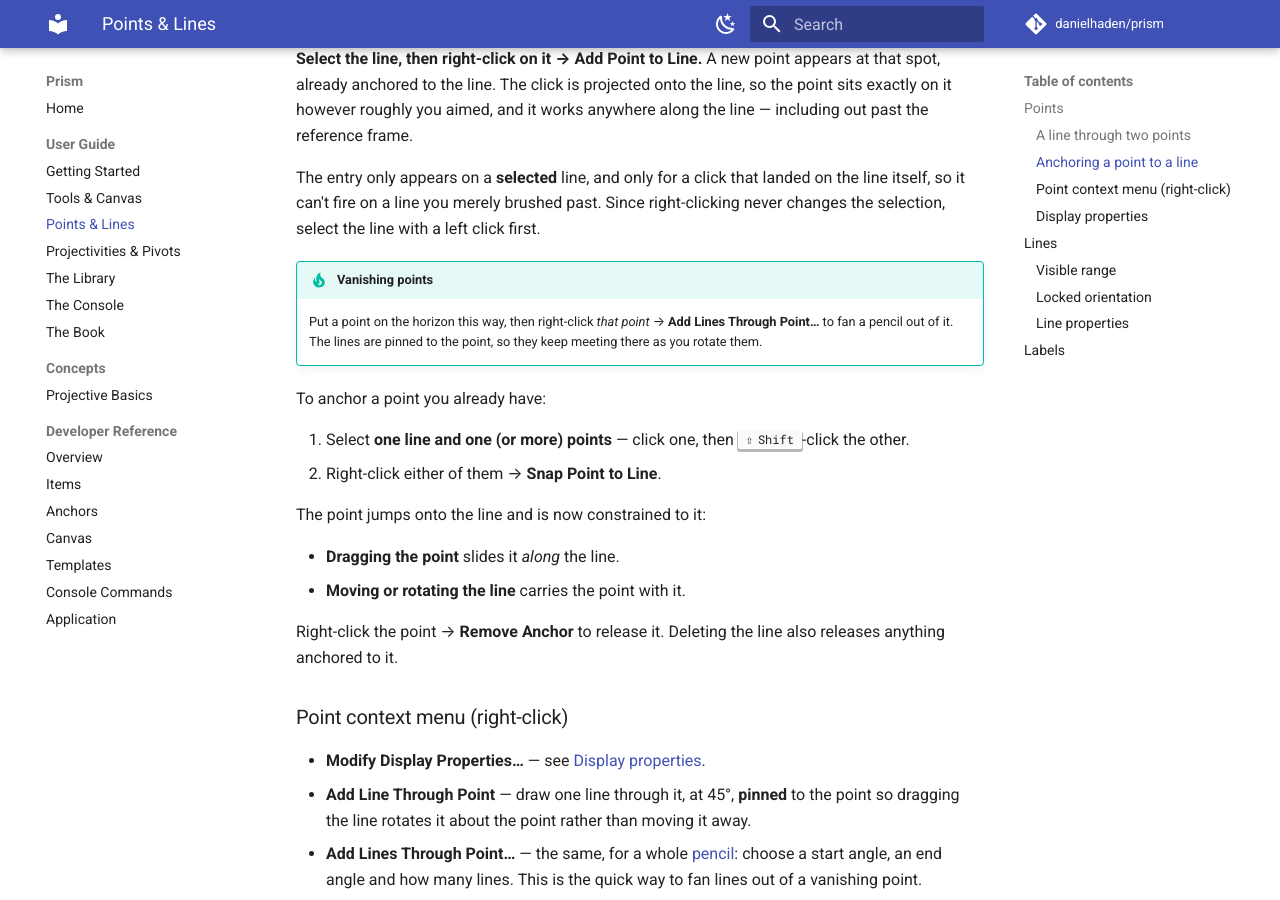
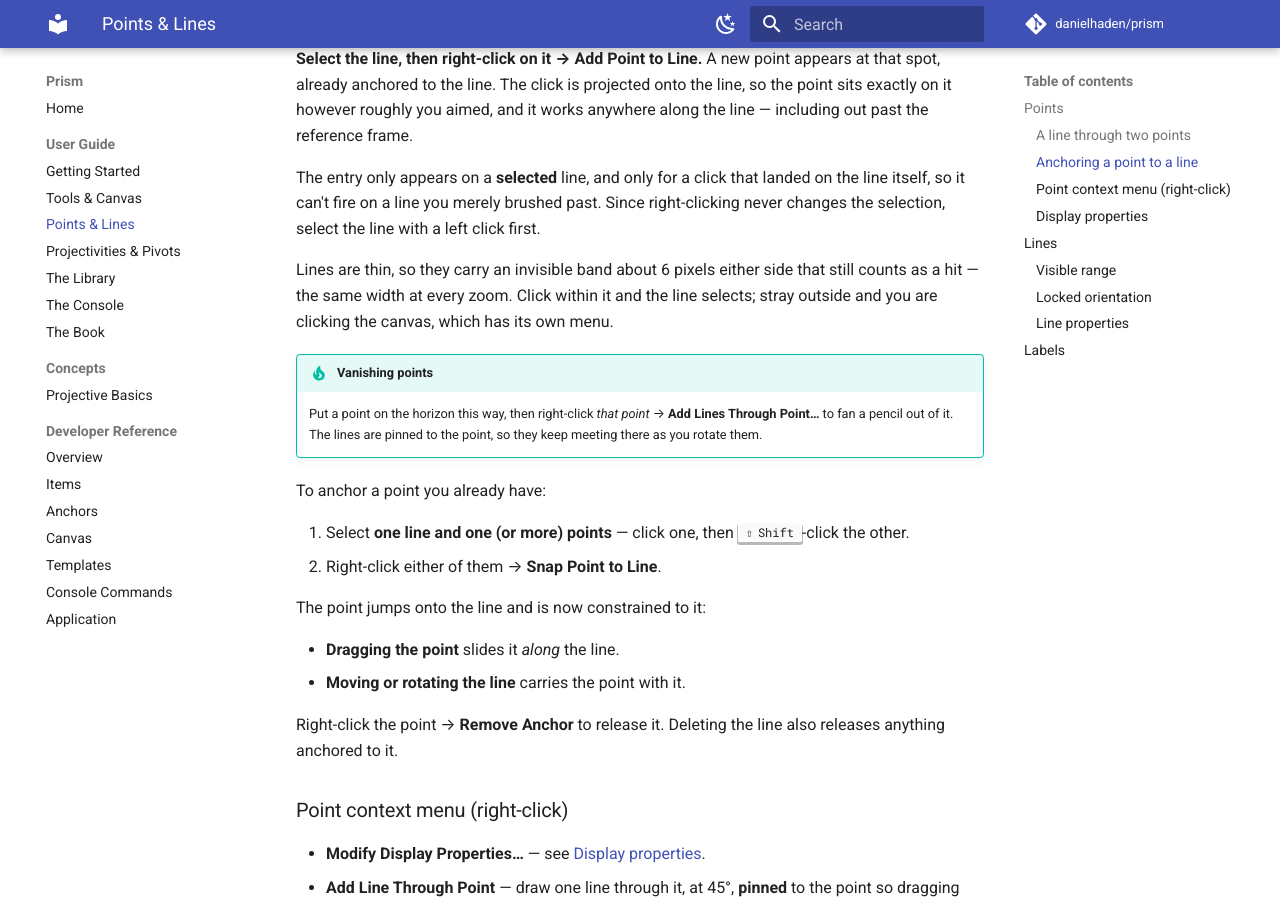
Before and after one commit to danielhaden/prism, an MkDocs documentation site: the page built from docs/guide/points-and-lines.md, in a window 1280 px wide and 900 px high, scrolled down 1082 px. Built offline with MkDocs 1.6.1 and Material for MkDocs 9.7.7, drawn with Linux system fonts in a browser that asks for light colours; comment, search, counter and statistics services are not loaded.

Commit message:
Measure a line's clickable band in screen pixels, not scene units
HIT_WIDTH was 12 *scene* units. The reference frame is 1200 units in a
viewport a few hundred pixels across, so at the fully-zoomed-out default the
band around a line came to 4.5 screen pixels — about two pixels either side.
Miss by three and the click went to the canvas instead: the line would not
select, and right-clicking it gave the canvas menu rather than the line's. That
is why "Add Point to Line" seemed not to exist; the menu it belongs to was
never the one opening.

The band is now HIT_PX, 12 screen pixels, converted through _px() the way
endpoint grabbing and point radii already were, so it stays six pixels either
side at every zoom. This fixes selecting and dragging lines generally, not just
the context menu.

Co-Authored-By: Claude Opus 5 <noreply@anthropic.com>

```diff
--- a/docs/guide/points-and-lines.md
+++ b/docs/guide/points-and-lines.md
@@ -53,6 +53,11 @@ The entry only appears on a **selected** line, and only for a click that landed
 on the line itself, so it can't fire on a line you merely brushed past. Since
 right-clicking never changes the selection, select the line with a left click
 first.
+
+Lines are thin, so they carry an invisible band about 6 pixels either side that
+still counts as a hit — the same width at every zoom. Click within it and the
+line selects; stray outside and you are clicking the canvas, which has its own
+menu.
 
 !!! tip "Vanishing points"
     Put a point on the horizon this way, then right-click *that point* →
```
Also changed, not shown: CLAUDE.md (+8 -3 lines), 1 other file.
